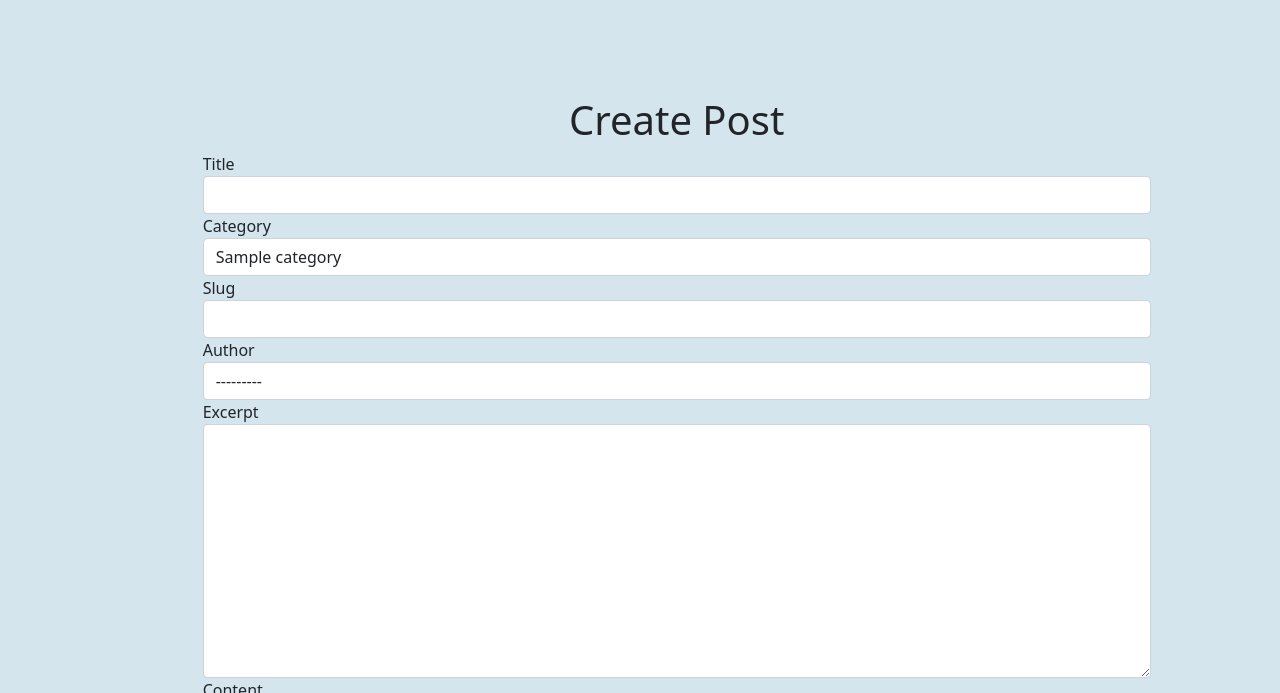
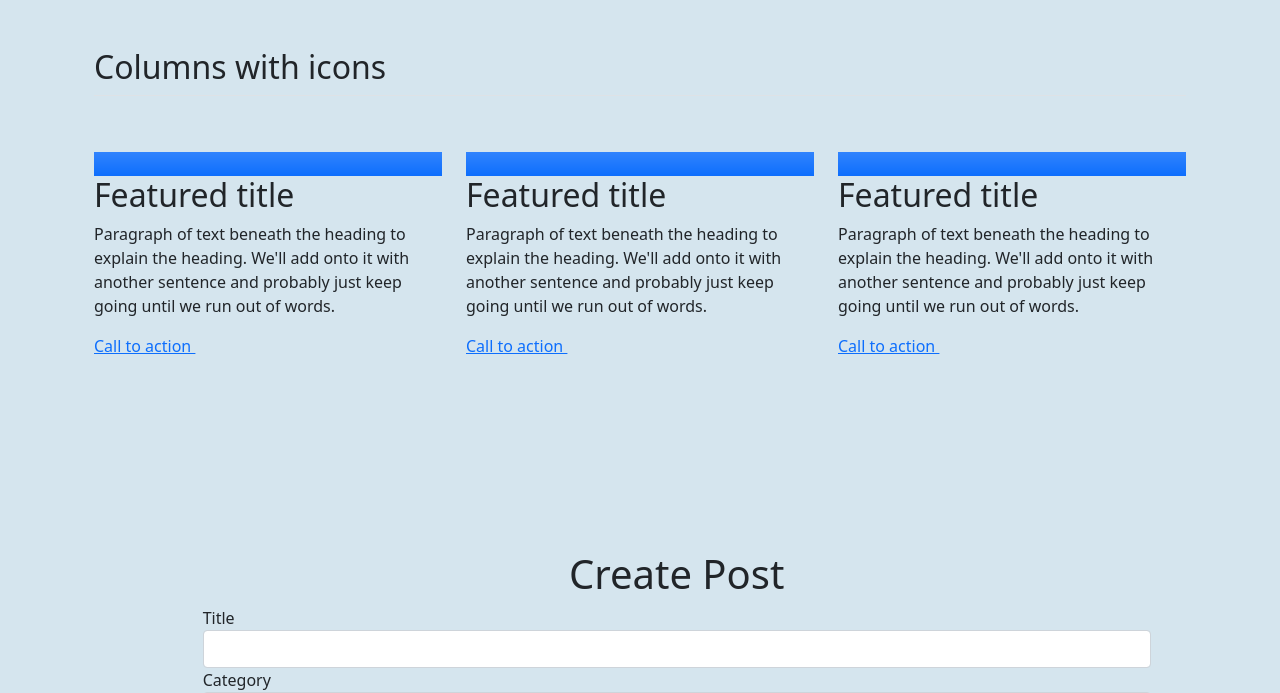
Before and after one commit to mamuzaan/rdredovisning, a Django app: page /add/ in a window 1280 px wide. Shown: the part 62-755 px from the top of the page. Run offline with Django 3.2, Linux system fonts and the light colour scheme; tables that the repository leaves empty hold one stand-in row (values such as "Sample post"); some libraries are stand-ins or nearby versions.

Commit message:
Added bootstrap template to base.html

```diff
--- a/templates/base.html
+++ b/templates/base.html
@@ -83,6 +83,44 @@
         </div>
 
         <main class="flex-shrink-0 main-bg">
+            <div class="container px-4 py-5" id="featured-3">
+                <h2 class="pb-2 border-bottom">Columns with icons</h2>
+                <div class="row g-4 py-5 row-cols-1 row-cols-lg-3">
+                  <div class="feature col">
+                    <div class="feature-icon bg-primary bg-gradient">
+                      <svg class="bi" width="1em" height="1em"><use xlink:href="#collection"/></svg>
+                    </div>
+                    <h2>Featured title</h2>
+                    <p>Paragraph of text beneath the heading to explain the heading. We'll add onto it with another sentence and probably just keep going until we run out of words.</p>
+                    <a href="#" class="icon-link">
+                      Call to action
+                      <svg class="bi" width="1em" height="1em"><use xlink:href="#chevron-right"/></svg>
+                    </a>
+                  </div>
+                  <div class="feature col">
+                    <div class="feature-icon bg-primary bg-gradient">
+                      <svg class="bi" width="1em" height="1em"><use xlink:href="#people-circle"/></svg>
+                    </div>
+                    <h2>Featured title</h2>
+                    <p>Paragraph of text beneath the heading to explain the heading. We'll add onto it with another sentence and probably just keep going until we run out of words.</p>
+                    <a href="#" class="icon-link">
+                      Call to action
+                      <svg class="bi" width="1em" height="1em"><use xlink:href="#chevron-right"/></svg>
+                    </a>
+                  </div>
+                  <div class="feature col">
+                    <div class="feature-icon bg-primary bg-gradient">
+                      <svg class="bi" width="1em" height="1em"><use xlink:href="#toggles2"/></svg>
+                    </div>
+                    <h2>Featured title</h2>
+                    <p>Paragraph of text beneath the heading to explain the heading. We'll add onto it with another sentence and probably just keep going until we run out of words.</p>
+                    <a href="#" class="icon-link">
+                      Call to action
+                      <svg class="bi" width="1em" height="1em"><use xlink:href="#chevron-right"/></svg>
+                    </a>
+                  </div>
+                </div>
+              </div>
             {% block content %}
             <!-- Content Goes here -->
             {% endblock content %}
```
